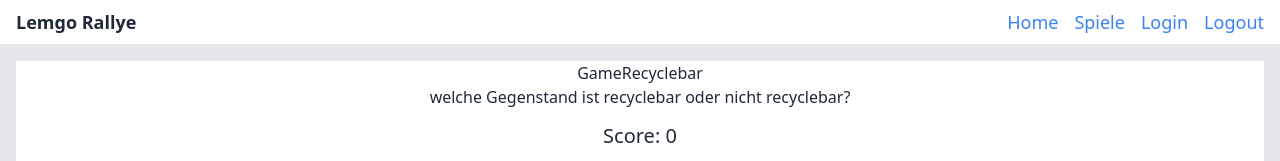
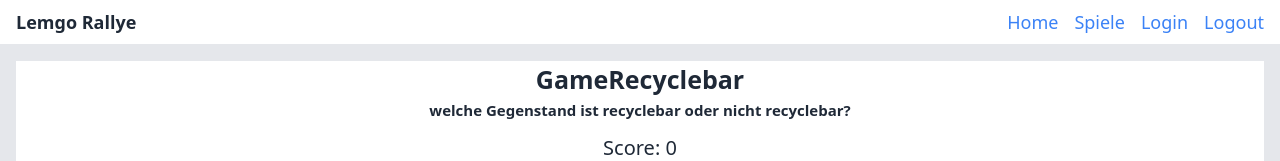
Before and after one commit to j0giwa/klimaralley-recycling, a React (Vite) app: page /play/recycling/recyclebar/1/1/1 in a window 1280 px wide. Shown: the top 161 px of the page. Built offline with nearby package versions, Linux system fonts and the light colour scheme.

Commit message:
Design bouton geändern

```diff
--- a/src/components/Recycling/recyclebar/GameRecyclebar.css
+++ b/src/components/Recycling/recyclebar/GameRecyclebar.css
@@ -10,6 +10,7 @@
   .score {
     font-size: 1.25em;
     margin: 12px 0;
+    fontWeight: bold;
   }
 
   .drop-zones {
--- a/src/components/Recycling/recyclebar/GameRecyclebar.jsx
+++ b/src/components/Recycling/recyclebar/GameRecyclebar.jsx
@@ -7,7 +7,7 @@ import { useNavigate } from 'react-router-dom';
 const initialItems = [
   { id: 1, type: 'Windeln', url: "https://i.shgcdn.com/a97e6ea8-2b26-4c5a-b4cf-8da06aa9c428/-/format/auto/-/preview/3000x3000/-/quality/lighter/" , recyclable: false },
   { id: 2, type: 'Kerzen', url: "https://entsorgen.org/wp-content/uploads/2019/07/kerzen.jpg" , recyclable: false },
-  { id: 3, type: 'Eier', url: "https://cdn.pixabay.com/photo/2019/02/17/11/06/egg-4002016_1280.jpg", recyclable: false },
+  { id: 3, type: 'Farbe und lacke', url: "https://grinding.netzsch.com/_Resources/Persistent/c/a/c/3/cac3968c94b675ea4a1dc4c15e0cbfe2c36b744a/Fillers-400x400.webp", recyclable: false },
   { id: 4, type: 'Plastik', url: "https://weima.com/wp-content/uploads/2020/12/rigid_plastics_shredder_recycling_web-540x360.jpg", recyclable: true },
   { id: 5, type: 'PlastikYoghurt', url: "https://cdn.pixabay.com/photo/2016/03/14/09/41/garbage-1255244_1280.jpg", recyclable: true },
   { id: 6, type: 'zeitungen', url: "https://www.shutterstock.com/image-photo/pile-newspapers-isolated-on-white-260nw-570240970.jpg" , recyclable: true },
@@ -68,8 +68,8 @@ const GameRecyclebar = () => {
 
   return (
     <div className="game-board">
-      <h1>GameRecyclebar</h1>
-      <h2>welche Gegenstand ist recyclebar oder nicht recyclebar?</h2>
+      <h1 style={{ fontSize: '25px', fontWeight: 'bold'  }}>GameRecyclebar</h1>
+      <h2 style={{ fontSize: '15px', fontWeight: 'bold' }}>welche Gegenstand ist recyclebar oder nicht recyclebar?</h2>
 
       {/* <div className="score">Punkte: {score}</div>
       <div className="drop-zones">
@@ -84,7 +84,7 @@ const GameRecyclebar = () => {
 
 
           <div>
-            <div className="score">Score: {score}</div>
+            <div className="score" >Score: {score}</div>
             <div className="drop-zones">
               <DropZone recyclable={true} onDrop={(item) => handleDrop(item, true)}>Recyclebar</DropZone>
               <div className="items">
@@ -99,8 +99,8 @@ const GameRecyclebar = () => {
           {isGameFinished && (
           <div>
              <h2>{gameWon ? 'Herzlichen Glückwunsch, Sie haben gewonnen!' : 'Leider verloren. Versuchen Sie es erneut!'}</h2>
-            <button onClick={handlePlayAgain}>Noch mal spielen</button>
-            <button onClick={handleContinue}>Nächstes Spiel</button>
+            <button onClick={handlePlayAgain}style={{ backgroundColor: '#1683de', color: 'white', padding: '10px 16px', borderRadius: '8px' }}>Noch mal spielen</button>
+            <button onClick={handleContinue}style={{ backgroundColor: '#1683de', color: 'white', padding: '10px 16px', borderRadius: '8px', marginLeft: '10px' }}>Nächstes Spiel</button>
           </div>)}
       </div>
 
```
